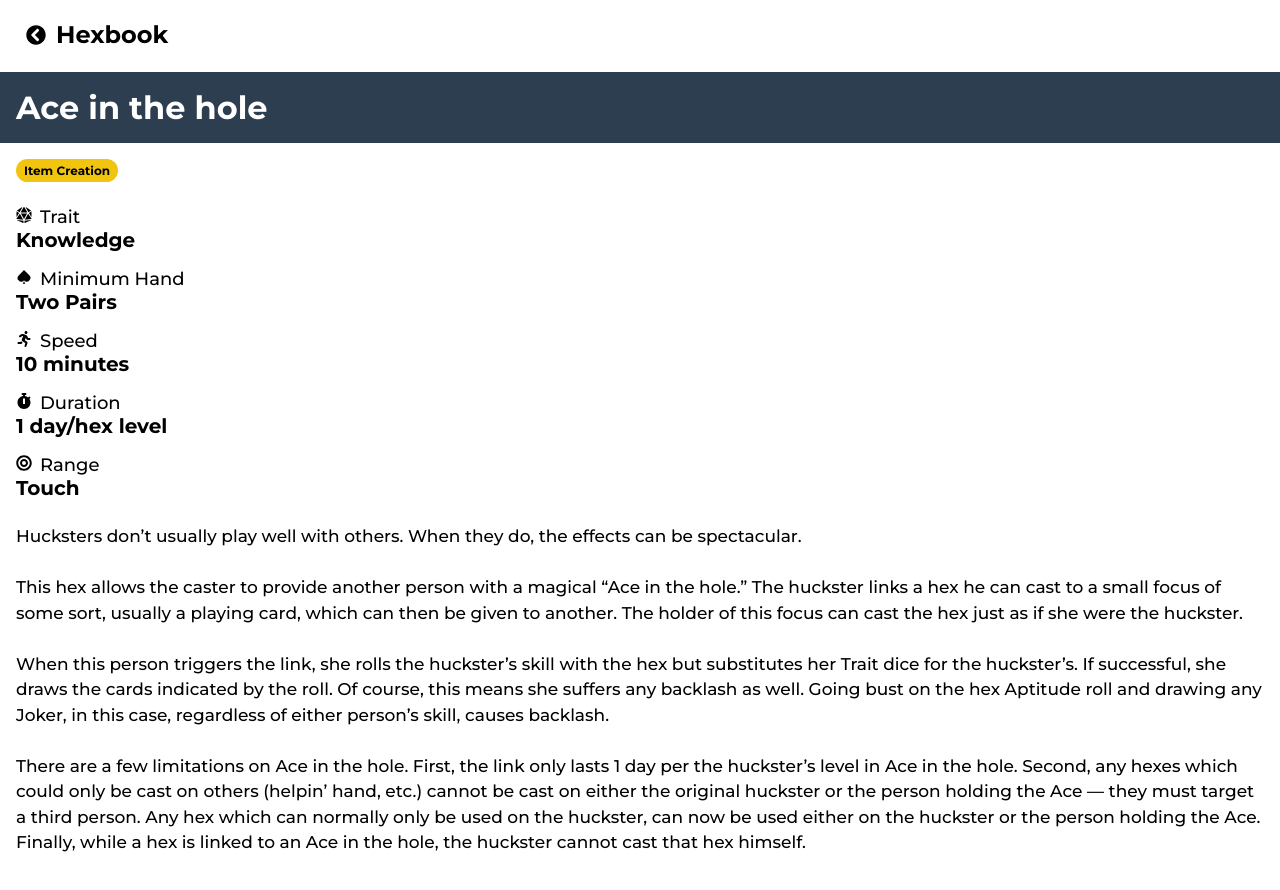
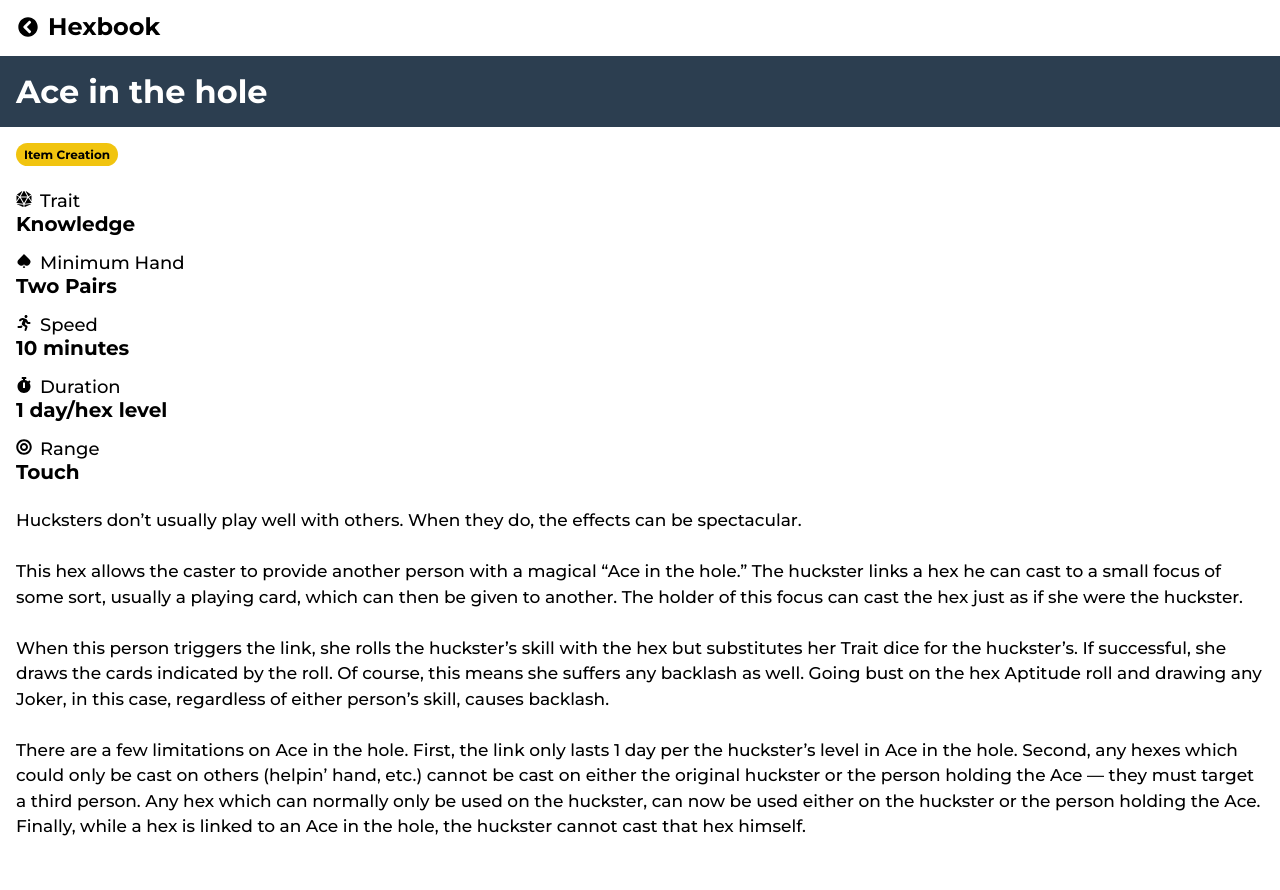
Before and after one commit to oarodrig/hexbook, a React (Create React App) app: page /hex/1 in a window 1280 px wide. Shown: the top 890 px of the page. Built offline with nearby package versions, Linux system fonts and the light colour scheme.

Commit message:
More hex detail header tweaks

```diff
--- a/src/HexDetail/HexDetail.module.css
+++ b/src/HexDetail/HexDetail.module.css
@@ -5,7 +5,7 @@
 .topBar {
   display: flex;
   align-items: center;
-  margin: 1rem;
+  margin: 0.5rem;
 }
 
 .backButton {
@@ -26,6 +26,8 @@
 }
 
 .hexName {
+  position: sticky;
+  top: 0;
   margin: 0;
   padding: 1rem;
   background: #2c3e50;
```
